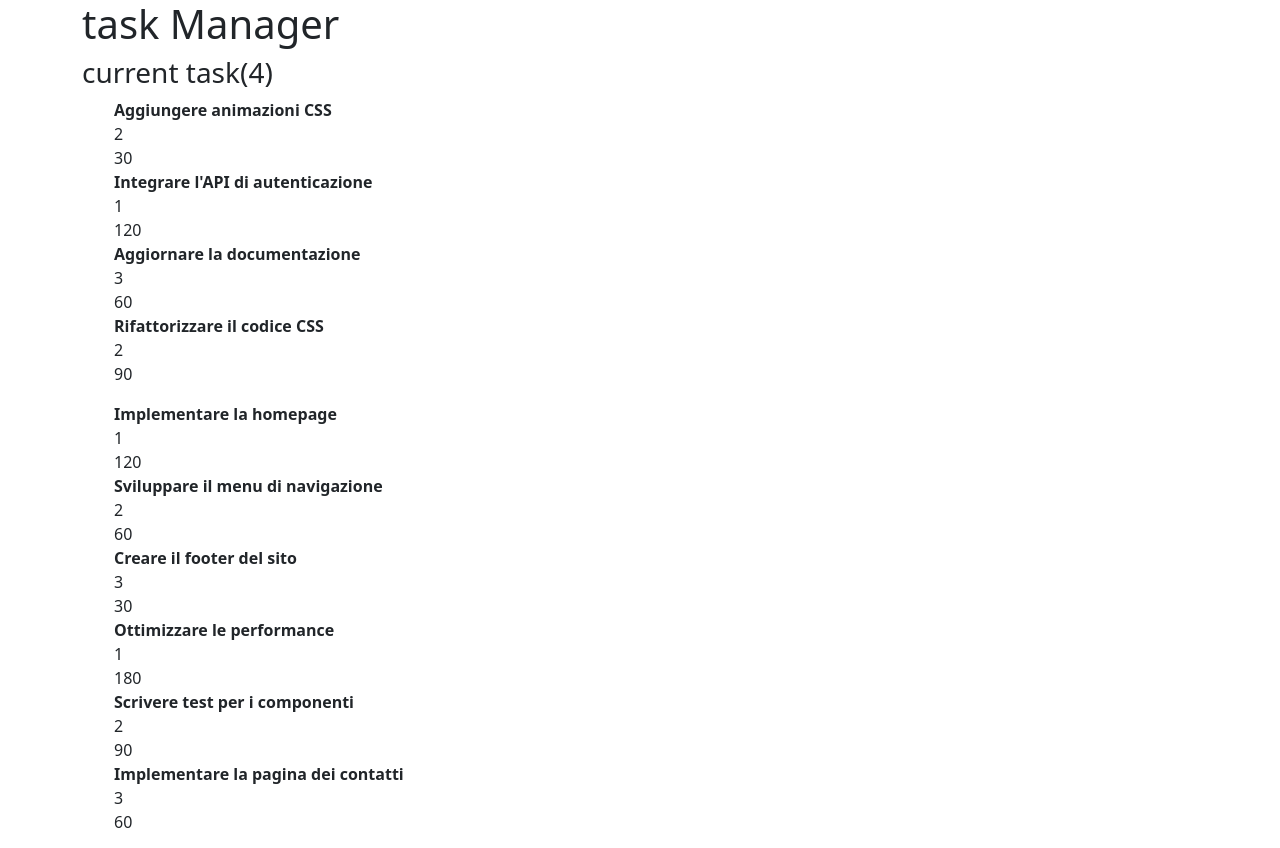
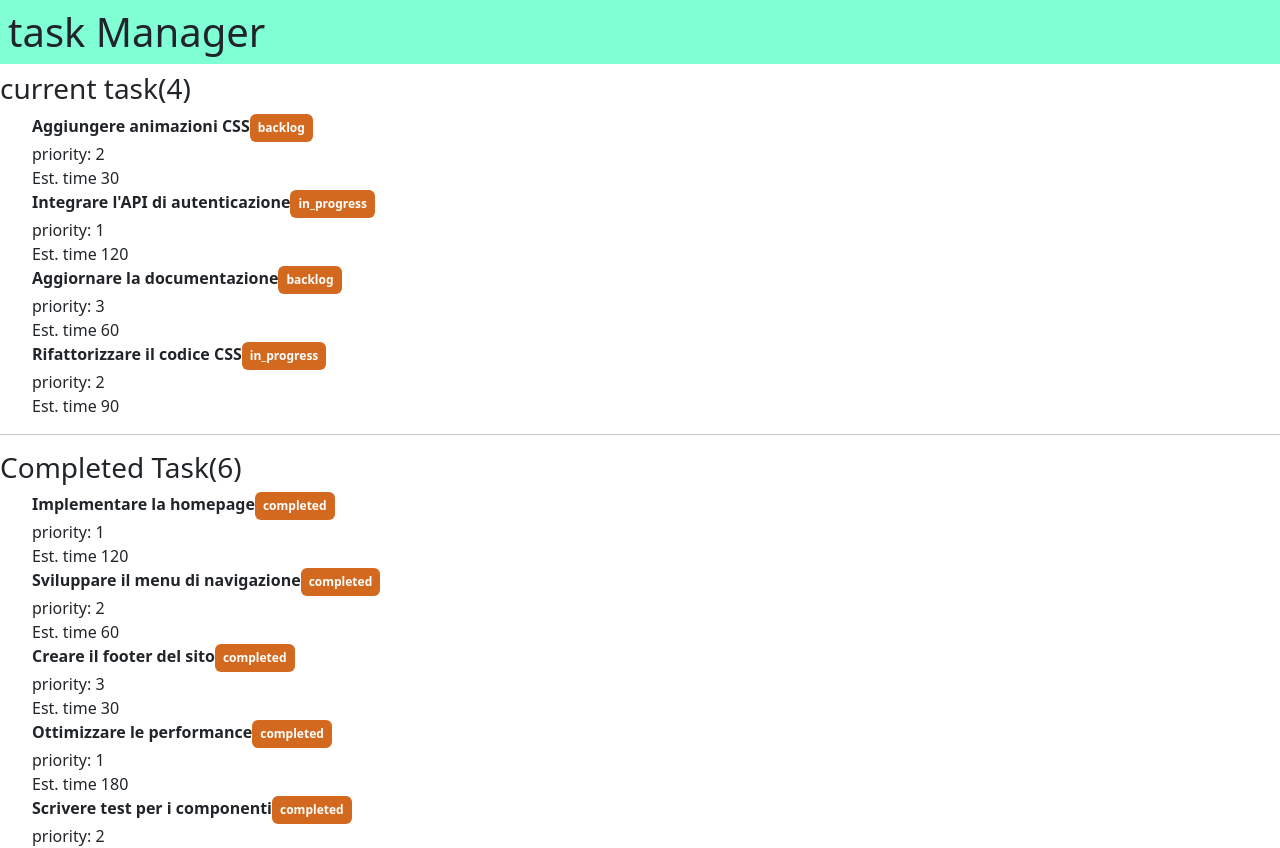
Before and after one commit to Giuseppe-DeFilippo/react-task-list, a React (Vite) app: page / in a window 1280 px wide. Shown: the top 848 px of the page. Built offline with nearby package versions, Linux system fonts and the light colour scheme.

Commit message:
adjust css

```diff
--- a/src/App.jsx
+++ b/src/App.jsx
@@ -10,10 +10,12 @@ function App() {
   //parte html
   return (
     <>
-      <div className="container">
-        <h1 className="">task Manager</h1>
-        <h3>current task(4)</h3>
+      <div className="">
+        <h1 className="p-2 backgroundgreen">task Manager</h1>
+        <h3 className="">current task(4)</h3>
         <ul className="">{ElementsArrayComponents()}</ul>
+        <hr className="" />
+        <h3 className="">Completed Task(6)</h3>
         <ul className="">{ElementiArrayCompletedComponents()}</ul>
       </div>
     </>
--- a/src/components/ElementiArrayCompletedComponents.jsx
+++ b/src/components/ElementiArrayCompletedComponents.jsx
@@ -3,9 +3,9 @@ function elementiArrayCompleted() {
     const elementiCompleted = tasks.filter((element) => element.state === "completed").map((elemento) => {
         return (
             <>
-                <li className="fw-bold">{elemento.title}</li>
-                <li>{elemento.priority}</li>
-                <li>{elemento.estimatedTime}</li>
+                <li className="fw-bold">{elemento.title}<span className="badge  p-2 colorOrange">{elemento.state}</span></li>
+                <li><span>priority: </span>{elemento.priority}</li>
+                <li><span>Est. time </span>{elemento.estimatedTime}</li>
             </>
         )
     })
--- a/src/components/ElementiArrayComponents.jsx
+++ b/src/components/ElementiArrayComponents.jsx
@@ -6,9 +6,10 @@ function ElementsArrayComponents() {
         .map((taskDaRidurre) => {
             return (
                 <>
-                    <li className="fw-bold">{taskDaRidurre.title}</li>
-                    <li>{taskDaRidurre.priority}</li>
-                    <li>{taskDaRidurre.estimatedTime}</li>
+
+                    <li className="fw-bold">{taskDaRidurre.title}<span className="badge  p-2 colorOrange">{taskDaRidurre.state}</span></li>
+                    <li><span>priority: </span>{taskDaRidurre.priority}</li>
+                    <li><span>Est. time </span>{taskDaRidurre.estimatedTime}</li>
                 </>
             )
         })
--- a/src/index.css
+++ b/src/index.css
@@ -1,3 +1,12 @@
 ul {
     list-style-type: none;
 }
+
+.colorOrange {
+    background-color: #D2691E;
+}
+
+
+.backgroundgreen {
+    background-color: #7FFFD3;
+}
```
